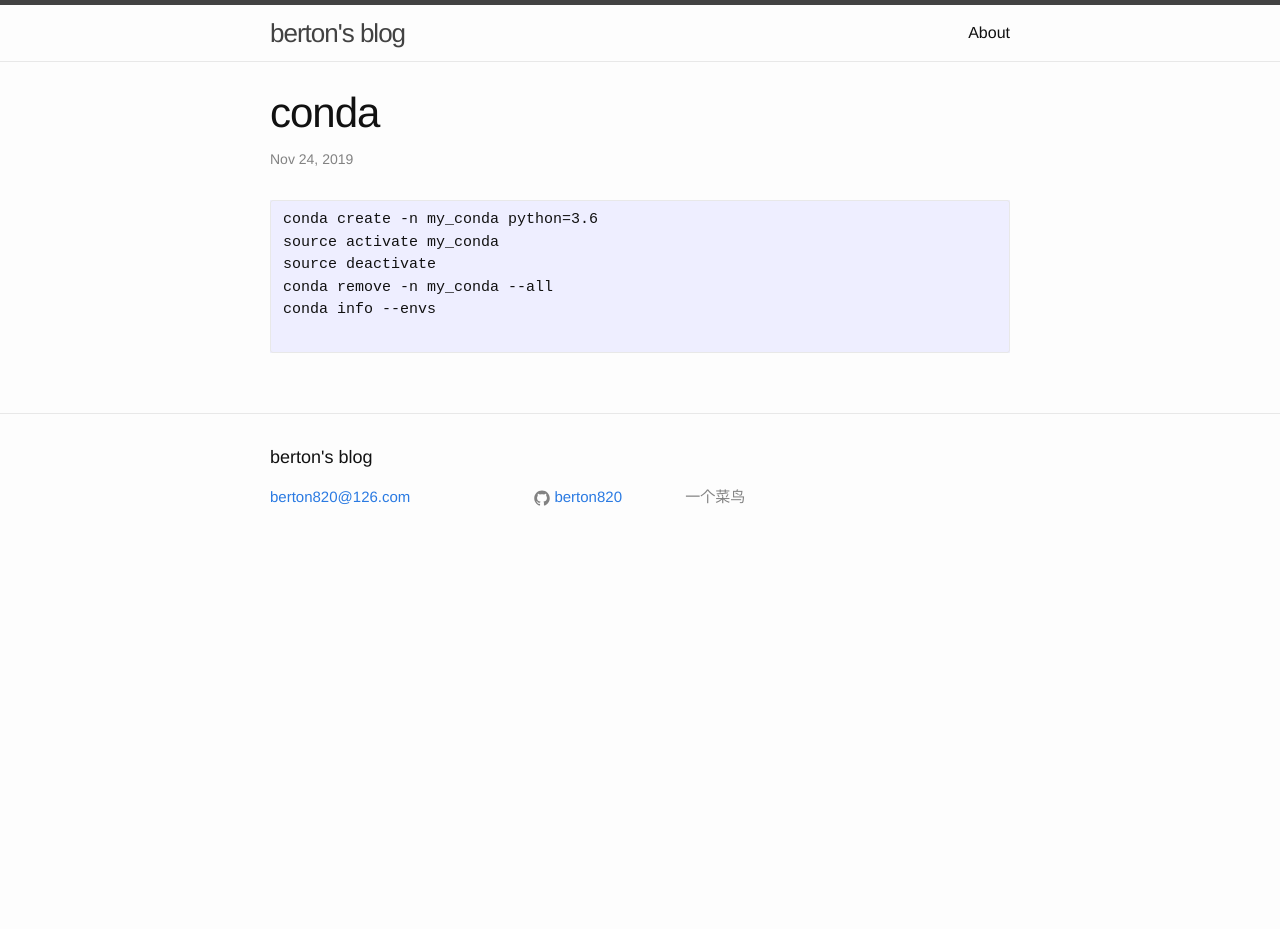
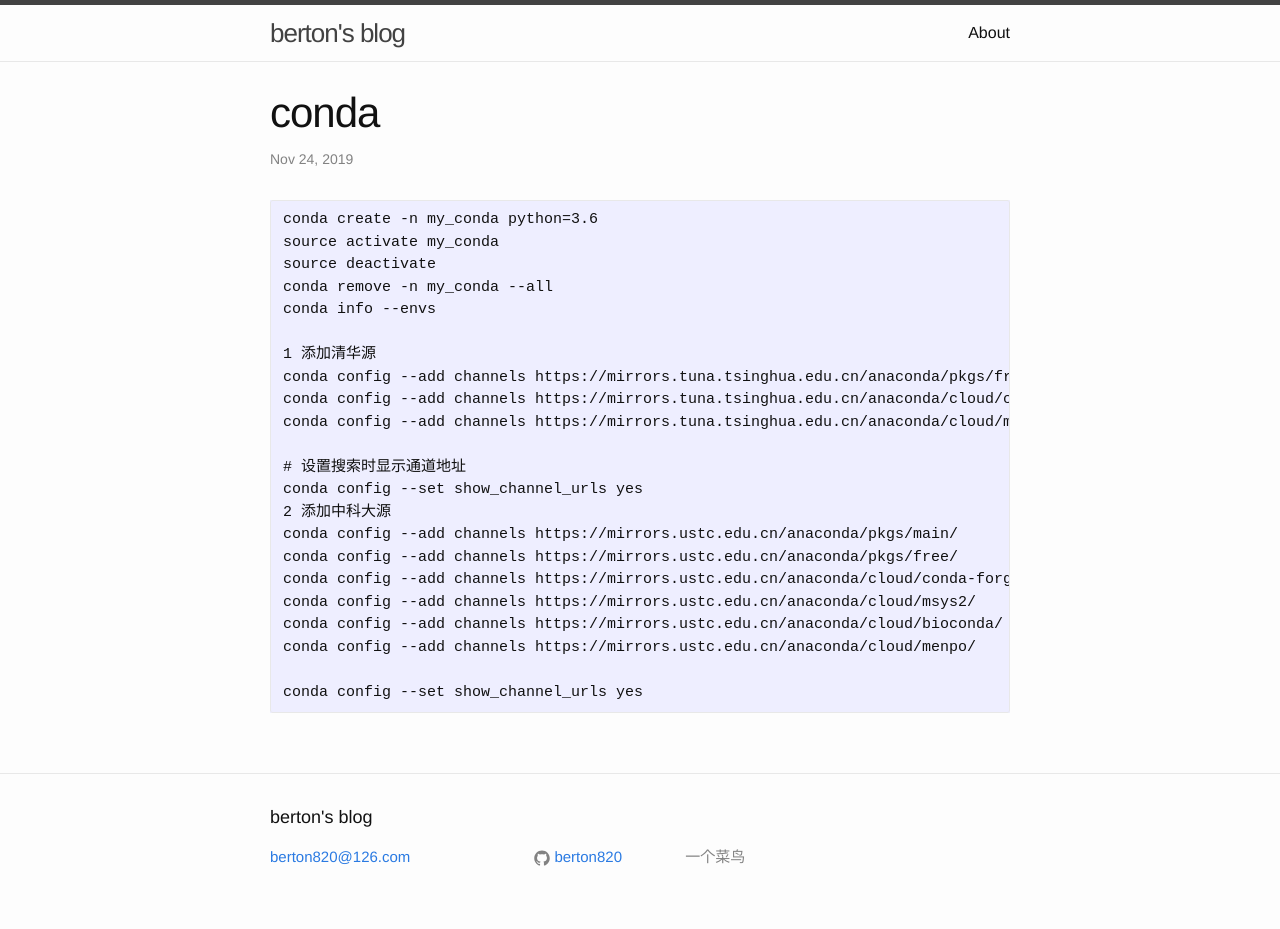
Before and after one commit to berton820/berton820.github.io, a Jekyll site: the page built from _posts/2019-6-30-conda.markdown, in a window 1280 px wide. Built offline with Jekyll 4.4.1, drawn with Linux system fonts in a browser that asks for light colours; before the commit the page ends 900 px from its top, so only the background shows below that.

Commit message:
2019年12月25日 星期三 10时30分09秒 CST

````diff
--- a/_posts/2019-6-30-conda.markdown
+++ b/_posts/2019-6-30-conda.markdown
@@ -13,4 +13,20 @@ source deactivate
 conda remove -n my_conda --all
 conda info --envs
 
+1 添加清华源
+conda config --add channels https://mirrors.tuna.tsinghua.edu.cn/anaconda/pkgs/free/
+conda config --add channels https://mirrors.tuna.tsinghua.edu.cn/anaconda/cloud/conda-forge
+conda config --add channels https://mirrors.tuna.tsinghua.edu.cn/anaconda/cloud/msys2/
+
+# 设置搜索时显示通道地址
+conda config --set show_channel_urls yes
+2 添加中科大源
+conda config --add channels https://mirrors.ustc.edu.cn/anaconda/pkgs/main/
+conda config --add channels https://mirrors.ustc.edu.cn/anaconda/pkgs/free/
+conda config --add channels https://mirrors.ustc.edu.cn/anaconda/cloud/conda-forge/
+conda config --add channels https://mirrors.ustc.edu.cn/anaconda/cloud/msys2/
+conda config --add channels https://mirrors.ustc.edu.cn/anaconda/cloud/bioconda/
+conda config --add channels https://mirrors.ustc.edu.cn/anaconda/cloud/menpo/
+
+conda config --set show_channel_urls yes
 ```
````
